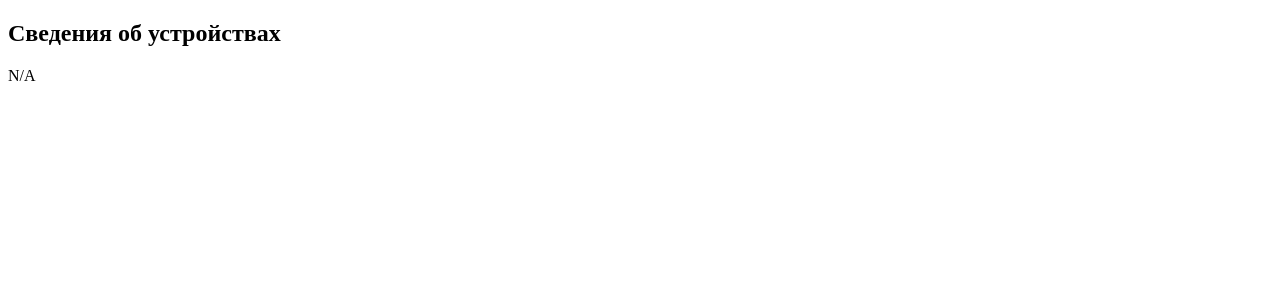
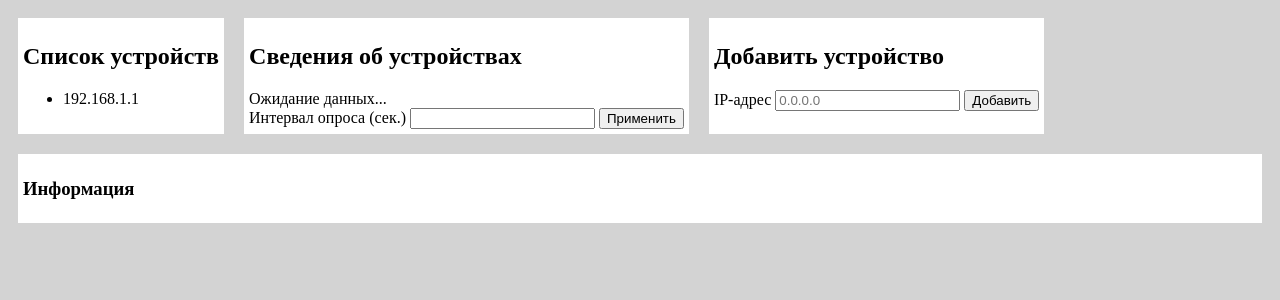
Before and after one commit to DeRaLoRd/DeRaNet-scratch, a FastAPI app: page / in a window 1280 px wide. Shown: the top 300 px of the page. Run offline with FastAPI, Linux system fonts and the light colour scheme; parts of the project's set-up code (start-up, migrations or seed data) failed here and were passed over.

Commit message:
Create MVP of the MVP of the- (its very bad)

```diff
--- a/main.py
+++ b/main.py
@@ -2,10 +2,17 @@
 from contextlib import asynccontextmanager
 from fastapi.templating import Jinja2Templates
 from snmp_manager import *
-from fastapi import FastAPI, Request
+from device_manager import *
+from fastapi import FastAPI, Request, Form
 from fastapi.responses import HTMLResponse
+from datetime import datetime
 
-monitoring_manager = MonitoringManager(["192.168.1.1"], 1)
+def convert_uptime(seconds: int) -> str:
+    return datetime.fromtimestamp(seconds).strftime('%d days, %H:%M:%S')
+
+monitoring_manager = MonitoringManager(["192.168.1.1"], 5)
+device_manager = DeviceManager(["192.168.1.1"])
+
 
 @asynccontextmanager
 async def lifespan(app: FastAPI):
@@ -14,22 +21,68 @@
     poll_task.cancel()
     await poll_task
 
+
 app = FastAPI(lifespan=lifespan)
 templates = Jinja2Templates(directory="templates")
 
+
 @app.get("/", response_class=HTMLResponse)
 def read_root(request: Request):
-    return templates.TemplateResponse(request, "index.html", context={"result" : monitoring_manager.monitoring_result})
+    return templates.TemplateResponse(request, "index.html",
+                                      context={
+                                          "monitoring_manager": monitoring_manager
+                                      })
+
 
 @app.get("/get/metrics", response_class=HTMLResponse)
 def get_metrics(request: Request):
     if not monitoring_manager.monitoring_result:
         return "<p>N/A</p>"
     else:
-        string = []
+        string = [f"""
+            <table>
+                <thead>
+                    <tr>
+                        <th>IP</th> <th>CPU</th> <th>RAM</th> <th>Uptime</th>
+                    </tr>
+                </thead>
+                <tbody>
+        """]
 
         for ip, data in monitoring_manager.monitoring_result.items():
-            string.append(f"<p>IP: {ip}</p>")
-            string.append(f"<p>Uptime: {data['uptime']}</p>")
+            string.append(f"""
+                        <tr>
+                            <td>{ip}<br/>{data['name']}</td> <td>--</td> <td>--</td> <td>{convert_uptime(int(data['uptime']) // 100)}</td>
+                        </tr>
+            """)
 
+        string.append("</tbody> </table>")
         return ''.join(string)
+
+
+@app.post("/post/interval", response_class=HTMLResponse)
+def post_interval(request: Request, interval: int = Form(...)):
+    try:
+        monitoring_manager.interval = interval
+    except ValueError:
+        message = "Недопустимое значение интервала"
+
+    message = f"Интервал опроса изменён: { interval } сек."
+    return templates.TemplateResponse(request, "panel.html",
+                                      context={
+                                          "monitoring_manager": monitoring_manager,
+                                          "message": message
+                                      })
+
+@app.get("/get/device-list", response_class=HTMLResponse)
+def get_device_list(request: Request):
+    return_string = ["<ul>"]
+    for device in device_manager.device_list:
+        return_string.append("<li>" + device + "</li>")
+    return_string.append("</ul>")
+    return "".join(return_string)
+
+@app.post("/post/new-device", response_class=HTMLResponse)
+def post_new_device(request: Request, device_name: str = Form(...)):
+    device_manager.device_list.append(device_name)
+    monitoring_manager.append_ip_list(device_name)
--- /dev/null
+++ b/templates/device-list.html
@@ -0,0 +1,3 @@
+<div hx-get="/get/device-list" hx-swap="innerHTML" hx-trigger="load">
+    <p>Список устройств пуст</p>
+</div>
--- a/templates/index.html
+++ b/templates/index.html
@@ -5,11 +5,33 @@
     <meta name="viewport" content="width=device-width, initial-scale=1">
     <title>SNMP Monitoring</title>
     <script src="https://unpkg.com/htmx.org@2.0.0"></script>
+
+    <style>
+        {% include "styles.css" %}
+    </style>
+
 </head>
 <body>
-    <h2>Сведения об устройствах</h2>
-    <div id="metrics" hx-get="/get/metrics" hx-trigger="every 5s" hx-swap="innerHTML">
-        Загрузка данных...
+<div class="working-space-wrapper">
+    <div id="device-list-div" class="block-wrapper">
+        <h2>Список устройств</h2>
+        {% include "device-list.html" %}
     </div>
+    <div id="monitoring-panel-div" class="block-wrapper">
+        <h2>Сведения об устройствах</h2>
+        {% include "panel.html" %}
+    </div>
+    <div class="block-wrapper">
+        <form hx-post="/post/new-device" hx-swap="none">
+            <h2>Добавить устройство</h2>
+            <label for="new-device-address">IP-адрес</label>
+            <input id="new-device-address" name="device_name" placeholder="0.0.0.0"/>
+            <button type="submit">Добавить</button>
+        </form>
+    </div>
+</div>
+<div id="information-div" class="block-wrapper">
+    <h3>Информация</h3>
+</div>
 </body>
 </html>
--- /dev/null
+++ b/templates/panel.html
@@ -0,0 +1,22 @@
+<div id="monitoring">
+    <div id="metrics"
+         hx-get="/get/metrics"
+         hx-trigger="every {{ monitoring_manager.interval }}s"
+         hx-swap="innerHTML"
+         hx-target="">
+        <div class="metrics-table-wrapper">
+
+        </div>
+        Ожидание данных...
+    </div>
+    <form id="post-interval"
+          hx-post="/post/interval"
+          hx-target="#monitoring">
+        <label for="input-interval">Интервал опроса (сек.)</label>
+        <input id="input-interval" name="interval" type="number" value="{{ monitoring_manager.interval }}" required/>
+        <button type="submit">Применить</button>
+    </form>
+    {% if message %}
+    <p>{{ message }}</p>
+    {% endif %}
+</div>
--- /dev/null
+++ b/templates/styles.css
@@ -0,0 +1,15 @@
+body {
+    background-color: lightgray;
+}
+
+.working-space-wrapper {
+    flex-direction: row;
+    justify-content: flex-start;
+    display: flex;
+}
+
+.block-wrapper {
+    background-color: white;
+    margin: 10px;
+    padding: 5px;
+}
```
Also changed, not shown: device_manager.py (+22 -0 lines), snmp_manager.py (+24 -3 lines), templates/login.html (added, +10 -0 lines).
